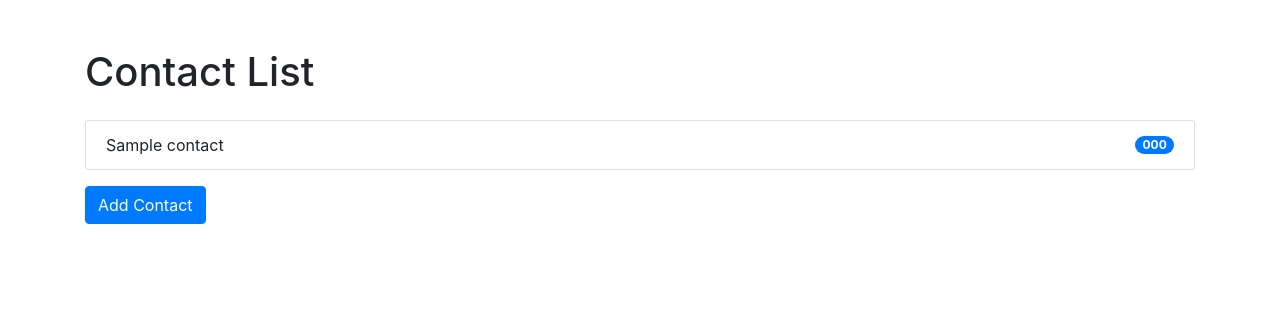
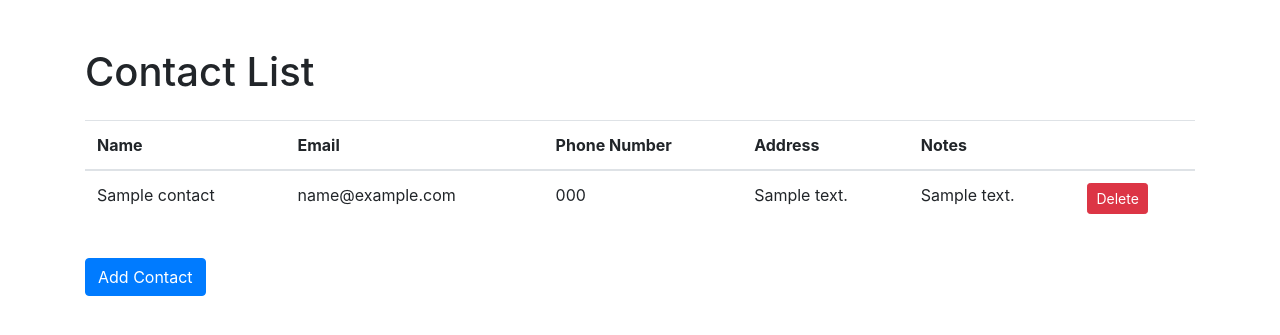
Before and after one commit to NacirChahine/django-contact-book, a Django app: page /contacts/ in a window 1280 px wide. Shown: the top 335 px of the page. Run offline with Django 5.2, Linux system fonts and the light colour scheme; tables that the repository leaves empty hold one stand-in row (values such as "Sample post"); some libraries are stand-ins or nearby versions.

Commit message:
improvement on contact list

```diff
--- a/contacts/templates/contacts/contact_list.html
+++ b/contacts/templates/contacts/contact_list.html
@@ -1,3 +1,4 @@
+<!-- contact_list.html -->
 <!DOCTYPE html>
 <html lang="en">
 <head>
@@ -8,16 +9,39 @@
 <body>
     <div class="container mt-5">
         <h1 class="mb-4">Contact List</h1>
-        <ul class="list-group">
-            {% for contact in contacts %}
-            <li class="list-group-item d-flex justify-content-between align-items-center">
-                {{ contact.name }}
-                <span class="badge badge-primary badge-pill">{{ contact.phone_number }}</span>
-            </li>
-            {% empty %}
-            <li class="list-group-item">No contacts found.</li>
-            {% endfor %}
-        </ul>
+        <table class="table">
+            <thead>
+                <tr>
+                    <th>Name</th>
+                    <th>Email</th>
+                    <th>Phone Number</th>
+                    <th>Address</th>
+                    <th>Notes</th>
+                    <th></th>
+                </tr>
+            </thead>
+            <tbody>
+                {% for contact in contacts %}
+                <tr>
+                    <td>{{ contact.name }}</td>
+                    <td>{{ contact.email }}</td>
+                    <td>{{ contact.phone_number }}</td>
+                    <td>{{ contact.address }}</td>
+                    <td>{{ contact.notes }}</td>
+                    <td>
+                        <form method="post" action="{% url 'delete_contact' contact.pk %}">
+                            {% csrf_token %}
+                            <button type="submit" class="btn btn-danger btn-sm">Delete</button>
+                        </form>
+                    </td>
+                </tr>
+                {% empty %}
+                <tr>
+                    <td colspan="6">No contacts found.</td>
+                </tr>
+                {% endfor %}
+            </tbody>
+        </table>
         <a href="{% url 'add_contact' %}" class="btn btn-primary mt-3">Add Contact</a>
     </div>
 </body>
```
